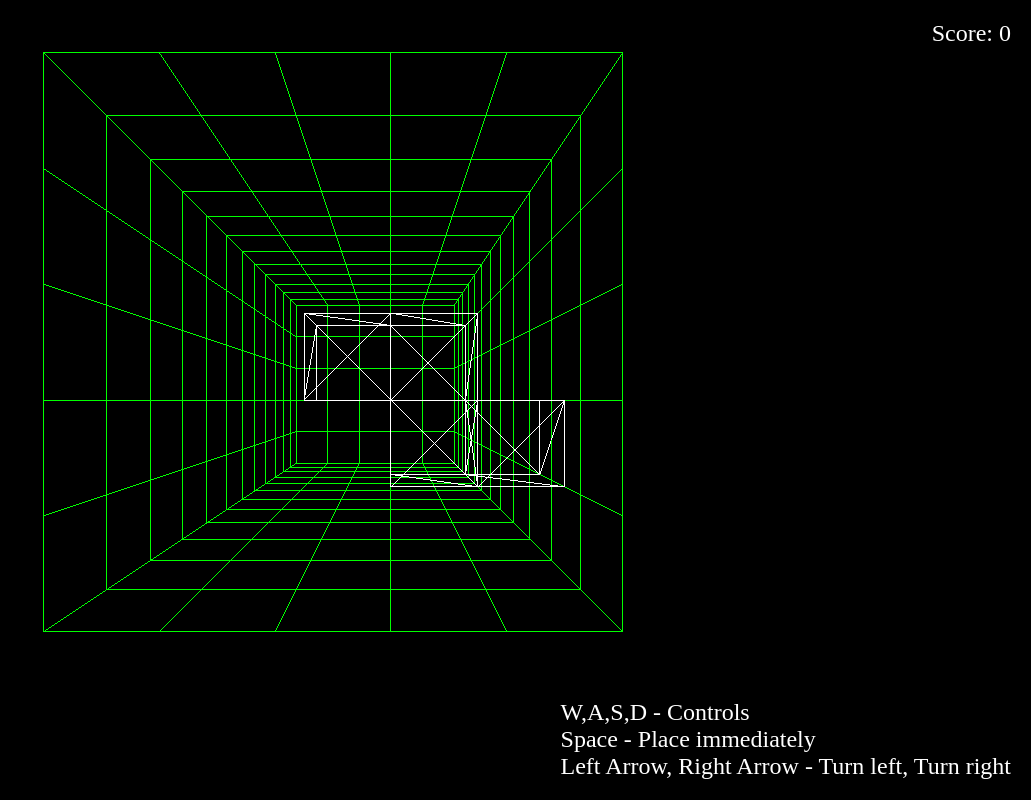
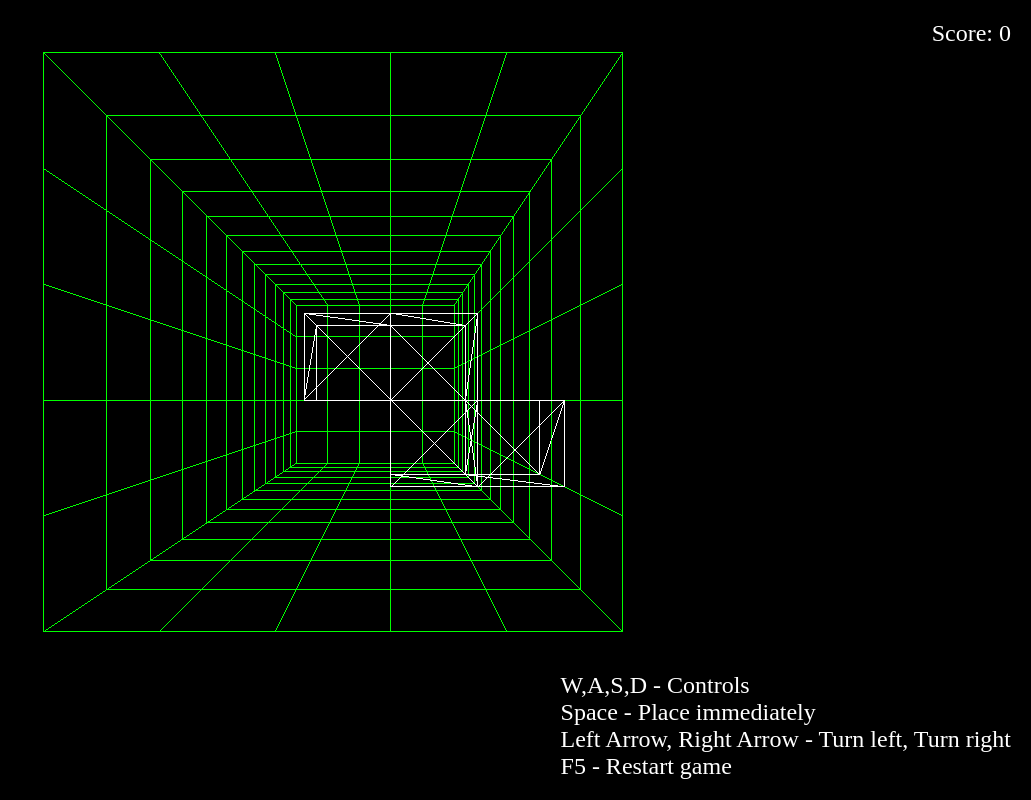
Before and after one commit to AdiKungen/Projekt_IAM_Budny_Adrian_PAW3, a website built with Vite: page src/index.html in a window 1280 px wide. Shown: the whole page, without its empty margins (249-1280 px from the left). Built offline with nearby package versions, Linux system fonts and the light colour scheme.

Commit message:
Przeslanie Poprawienie sterowania

```diff
--- a/src/index.html
+++ b/src/index.html
@@ -40,7 +40,7 @@
 </head>
 <body>
     <div id="score">Score: 0</div>
-    <div id="controls">W,A,S,D - Controls <br> Space - Place immediately <br> Left Arrow, Right Arrow - Turn left, Turn right  </div>
+    <div id="controls">W,A,S,D - Controls <br> Space - Place immediately <br> Left Arrow, Right Arrow - Turn left, Turn right <br> F5 - Restart game </div>
     <div id="gameOverText"></div>
     <script type="module" src="./block-fall.js"></script>
 </body>
```
